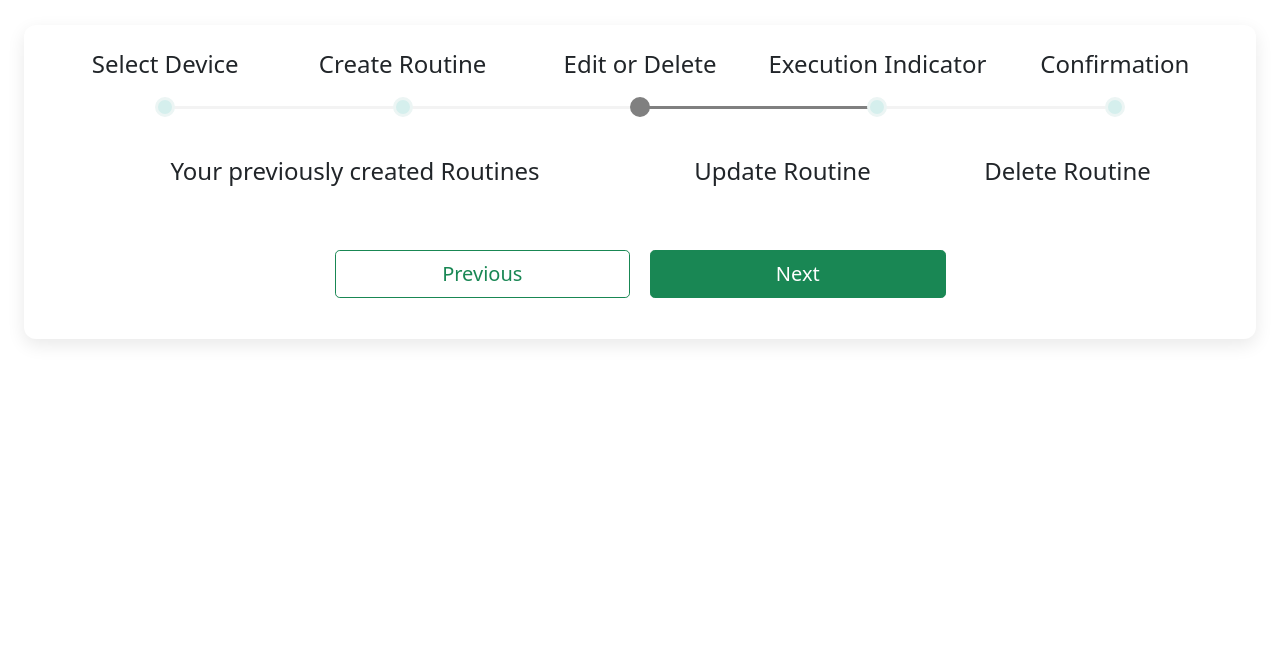
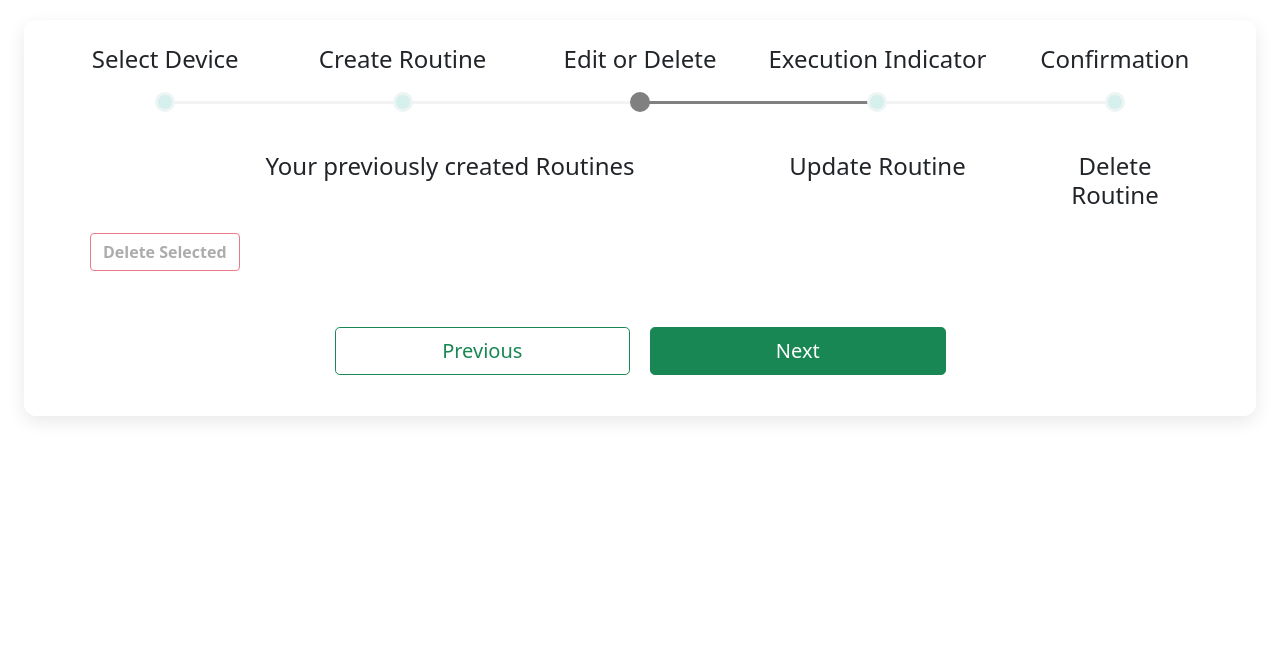
Before and after one commit to MdAkramKhanJehad/Software-project-lab-3, a Django app: page /home/create/edit-delete-routine in a window 1280 px wide. Shown: the part 68-724 px from the top of the page. Run offline with Django 4.2, Linux system fonts and the light colour scheme; some libraries are stand-ins or nearby versions.

Commit message:
multiple select ui added in edit delete page

```diff
--- a/home/views.py
+++ b/home/views.py
@@ -161,7 +161,7 @@ def edit_delete_routine(request):
 
     if request.session.get("created_routines"):
         created_routines_list = request.session["created_routines"]
-        print("routine session available page 3: ", created_routines_list )
+        # print("routine session available page 3: ", created_routines_list )
     else:
         print("*****no routine session available page 3*******")
 
--- a/static/base_create_routine_script.js
+++ b/static/base_create_routine_script.js
@@ -114,7 +114,7 @@ function fixStepIndicator(n) {
     // This function removes the "active" class of all steps...
     var i, x = document.getElementsByClassName("stepIndicator");
     for (i = 0; i < x.length; i++) {
-    x[i].className = x[i].className.replace(" active", "");
+        x[i].className = x[i].className.replace(" active", "");
     }
     //... and adds the "active" class on the current step:
     x[n].className += " active";
--- a/static/base_create_routine_style.css
+++ b/static/base_create_routine_style.css
@@ -4,7 +4,7 @@ body{
 #signUpForm {
     max-width: 100%;
     background-color: #ffffff;
-    margin: 25px auto;
+    margin: 20px auto;
     padding: 25px;
     box-shadow: 0px 6px 18px rgb(0 0 0 / 9%);
     border-radius: 12px;
--- a/static/edit_or_delete_routine_script.js
+++ b/static/edit_or_delete_routine_script.js
@@ -1,5 +1,7 @@
 var previouslyCreatedRoutines;
+var totalChecked = 0;
 getPreviouslyCreatedRoutinesFromSession();
+
 
 function getPreviouslyCreatedRoutinesFromSession(){
     previouslyCreatedRoutines = document.getElementById("created-routines").getAttribute("data-created-routines");
@@ -16,6 +18,12 @@ function getPreviouslyCreatedRoutinesFromSession(){
 function triggerChanged(num){
     const trigger = document.getElementById("trigger-"+num).value
     console.log("trigger changed to: " + trigger  + " | prev: " + previouslyCreatedRoutines[num-1][0]);
+
+    // const id = "update-" + num;
+    // document.getElementById(id).style.backgroundColor = "#C1FBC9";
+    // document.getElementById(id).style.color = "black";
+    console.log("typee");
+    console.log( typeof previouslyCreatedRoutines[0]);
 }
 
 
@@ -23,3 +31,40 @@ function actionChanged(num){
     const action = document.getElementById("action-"+num).value
     console.log("action changed to: " + action + " | prev: " + previouslyCreatedRoutines[num-1][1]);
 }
+
+
+function updateRoutine(num){
+    const trigger = document.getElementById("trigger-"+num).value;
+    const action = document.getElementById("action-"+num).value;
+
+    const allRoutines = previouslyCreatedRoutines;
+
+
+
+    // allRoutines.splice(num, 1, [trigger, action]);
+    //  onclick="updateRoutine('{{forloop.counter}}')"
+}
+
+
+function deleteRoutine(num){
+    console.log("delete routine");
+}
+
+
+function checkboxCount(element){
+    if(element.checked == true){
+        totalChecked += 1;
+        console.log(totalChecked);
+    } else{
+        totalChecked -= 1;
+        console.log(totalChecked);
+    }
+
+    if(totalChecked > 0){
+        document.getElementById('delete-selected').className = document.getElementById('delete-selected').className.replace(" disabled", "");
+        document.getElementById('delete-selected').className = document.getElementById('delete-selected').className.replace(" text-black-50", "");
+    } else{
+        document.getElementById('delete-selected').className += " disabled";
+        document.getElementById('delete-selected').className += " text-black-50";
+    }
+}
--- a/templates/home/create/edit_or_delete_routine.html
+++ b/templates/home/create/edit_or_delete_routine.html
@@ -10,20 +10,29 @@
 
 		<div class="col">
 			<div class="row">
+				<div class="col-1">
+					<p class="mb-4"><h4 class='text-center'></h4></p>
+				</div>
 				<div class="col-6">
 					<p class="mb-4"><h4 class='text-center'>Your previously created Routines</h4></p>
 				</div>
 				<div class="col-3">
 					<p class="mb-4"><h4 class='text-center'>Update Routine</h4></p>
 				</div>
-				<div class="col-3">
+				<div class="col-2">
 					<p class="mb-4"><h4 class='text-center'>Delete Routine</h4></p>
 				</div>
 			</div>
 
 			{% for routine in created_routines_list %}
 				<div class="row">
-					<div class="col-6">
+					<div class="col-1 pe-0 ps-4">
+						<div  class="form-check">
+							<input class="form-check-input text-center" type="checkbox" onchange="checkboxCount(this)" id="checkbox-{{forloop.counter}}" style="accent-color: #198754; filter: grayscale(1); width:10px; height: 10px; transform: scale(0.7); outline: 1px solid #198754;" value="" aria-label="..." />
+						</div>
+					</div>
+
+					<div class="col-6 px-0">
 						<div class="row text-center justify-content-center" >
 							<div class="col-1">
 								If
@@ -39,14 +48,56 @@
 							</div>
 						</div>
 					</div>
-					<div class="col-3 text-center">
-						<a class="btn btn-outline-light bg-success btn-rounded btn-Success btn-lg m-2" id="update-{{forloop.counter}}" role="button"><b>Update</b></a>
+					<div class="col-3 text-center px-0" id="update-div-{{forloop.counter}}">
+						<a class="btn btn-outline-light bg-success btn-rounded btn-Success btn-lg fs-6 m-2" href="#" id="update-{{forloop.counter}}" role="button"><b>Update</b></a>
 					</div>
-					<div class="col-3 text-center">
-						<a class="btn btn-outline-light btn-rounded btn-danger btn-lg m-2" id="delete-{{forloop.counter}}" role="button"><b>Delete</b></a>
+					<div class="col-2 text-center px-0" id="delete-div-{{forloop.counter}}">
+						<a class="btn btn-outline-light btn-rounded btn-danger btn-lg m-2 fs-6" data-bs-toggle="modal" id="delete-{{forloop.counter}}" data-bs-target="#deleteModal-{{forloop.counter}}"><b>Delete</b></a>
+					</div>
+
+					<!-- Modal -->
+					<div class="modal fade" id="deleteModal-{{forloop.counter}}" tabindex="-1" aria-labelledby="deleteModallLabel-{{forloop.counter}}" aria-hidden="true">
+						<div class="modal-dialog modal-dialog-centered modal-dialog-scrollable" id="modal-dialog-{{forloop.counter}}">
+							<div class="modal-content">
+								<div class="modal-header">
+								<h5 class="modal-title" id="deleteModallLabel-{{forloop.counter}}">Delete Routine</h5>
+								<button type="button" class="btn-close" data-bs-dismiss="modal" aria-label="Close"></button>
+								</div>
+								<div class="modal-body" id="modal-body-{{forloop.counter}}">
+									<p>Are you sure you want to delete the following Routine?<br>
+										<b>If {{routine.0}}, Then {{routine.1}}</b>
+									</p>
+								</div>
+								<div class="modal-footer">
+								<button type="button" class="btn btn-secondary" data-bs-dismiss="modal">Close</button>
+								<button type="button" class="btn btn-danger" id="modal-delete-{{forloop.counter}}">Delete</button>
+								</div>
+							</div>
+						</div>
 					</div>
 				</div><br>
 			{% endfor %}
+			<div class='container text-start ps-0 ms-0'>
+				<a class="btn btn-outline-light btn-rounded btn-danger disabled text-black-50 m-2" data-bs-toggle="modal" id="delete-selected" data-bs-target="#deleteSelectedModal"><b>Delete Selected</b></a>
+			</div>
+
+			<div class="modal fade" id="deleteSelectedModal" tabindex="-1" aria-labelledby="deleteSelectedModalLabel" aria-hidden="true">
+				<div class="modal-dialog modal-dialog-centered modal-dialog-scrollable" id="modal-dialog">
+					<div class="modal-content">
+						<div class="modal-header">
+						<h5 class="modal-title" id="deleteSelectedModallLabel">Delete Routines</h5>
+						<button type="button" class="btn-close" data-bs-dismiss="modal" aria-label="Close"></button>
+						</div>
+						<div class="modal-body" id="modal-body">
+							<p>Are you sure you want to delete all the selected Routine?</p>
+						</div>
+						<div class="modal-footer">
+						<button type="button" class="btn btn-secondary" data-bs-dismiss="modal">Close</button>
+						<button type="button" class="btn btn-danger" id="modal-delete-{{forloop.counter}}">Delete</button>
+						</div>
+					</div>
+				</div>
+			</div>
 
 		</div>
    </div>
```
Also changed, not shown: db.sqlite3.
